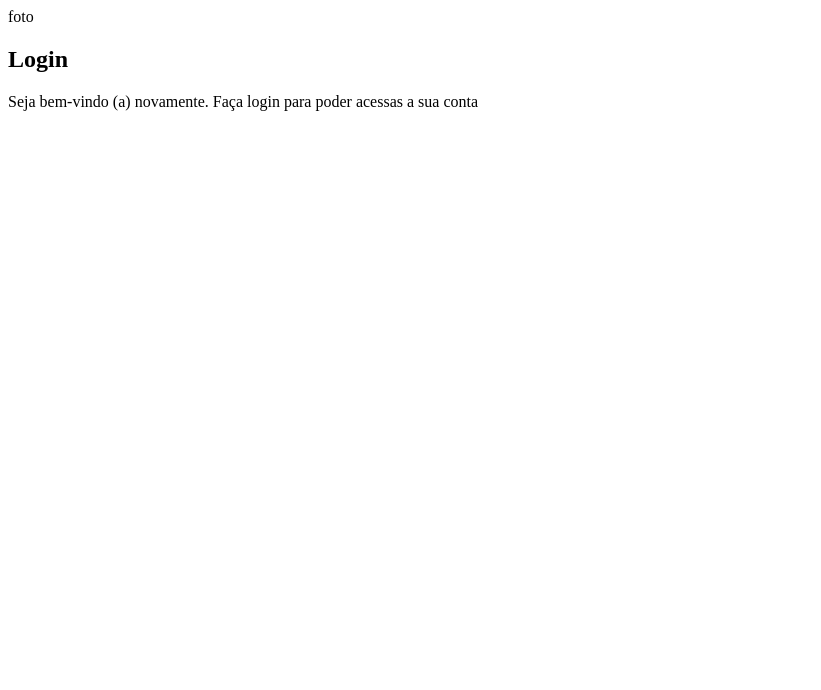
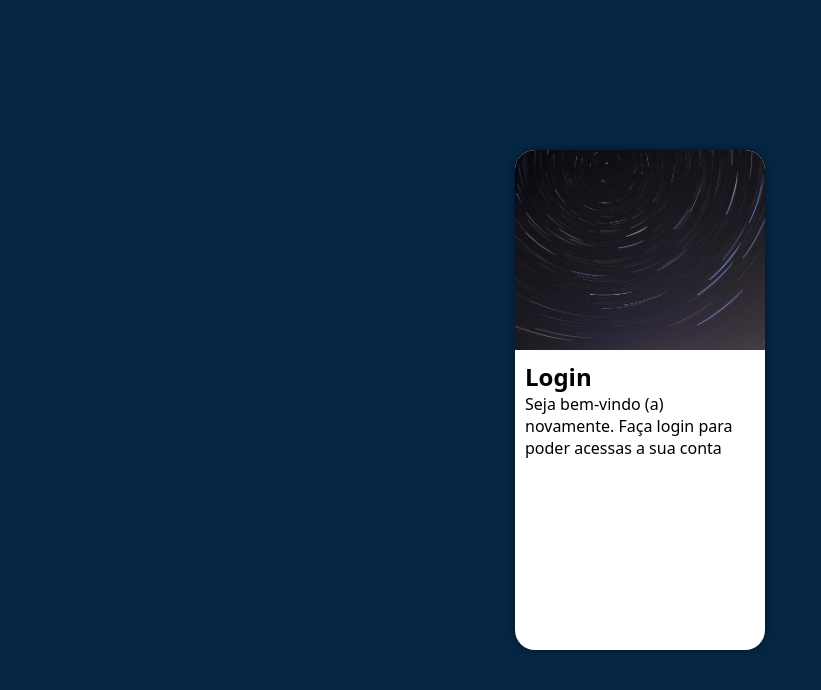
Before and after one commit to MarcosOkipney/projeto-login, a plain HTML site: page index.html in a window 1280 px wide. Shown: the whole page, without its empty margins (0-821 px from the left). Drawn offline with Linux system fonts and the light colour scheme.

Commit message:
atualizei o projeto de login

```diff
--- a/estlo/style.css
+++ b/estlo/style.css
@@ -1 +1,52 @@
 @charset "UTF-8";
+
+/* Paleta de cores
+Cinza-claro: #5FCDD9
+roxo: #012340 */
+
+* {
+    font-family: system-ui, -apple-system, BlinkMacSystemFont, 'Segoe UI', Roboto, Oxygen, Ubuntu, Cantarell, 'Open Sans', 'Helvetica Neue', sans-serif;
+    margin: 0px;
+    padding: 0px;
+    box-sizing: border-box;
+}
+
+html, body {
+    background-color: #012340db;
+    height: 100vh;
+    width: 100vw;
+}
+
+main {
+    position: relative;
+    height: 100vh;
+    width: 100vw;
+}
+
+section#login {
+    position: absolute;
+    top: 50%;
+    left: 50%;
+    transform: translate(-50%, -50%);
+    overflow: hidden;
+
+    background-color: white;
+    width: 250px;
+    height: 500px;
+    border-radius: 20px;
+    box-shadow: 0px 0px 10px rgba(0, 0, 0, 0.459);
+
+}
+
+section#login > div#imagem {
+    display: block;
+    background: url(../imagens/estrelas.jpg) no-repeat;
+    height: 200px;
+    background-size: cover;
+    background-position: left top;
+}
+
+section#login > div#formulario {
+    display: block;
+    padding: 10px;
+}
--- a/index.html
+++ b/index.html
@@ -11,7 +11,7 @@
     <main>
         <section id="login">
             <div id="imagem">
-                foto
+
             </div>
             <div id="formulario">
                 <h1>Login</h1>
```
